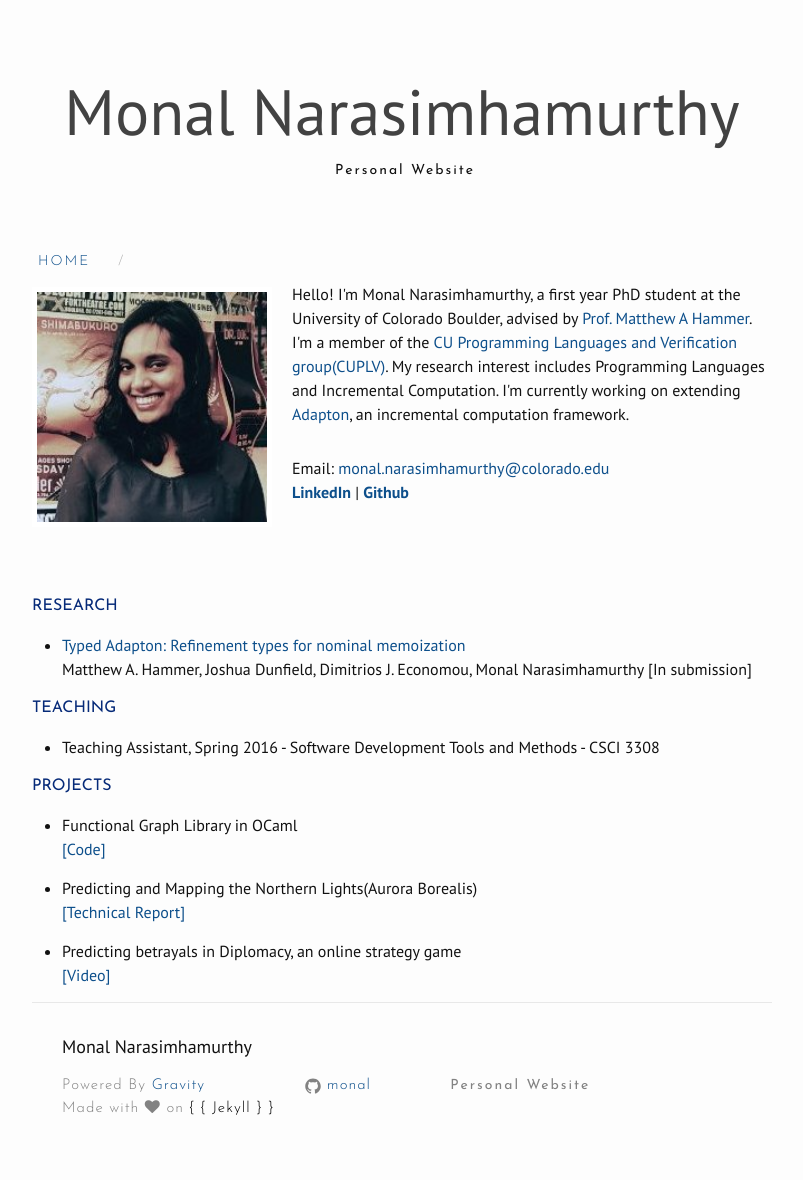
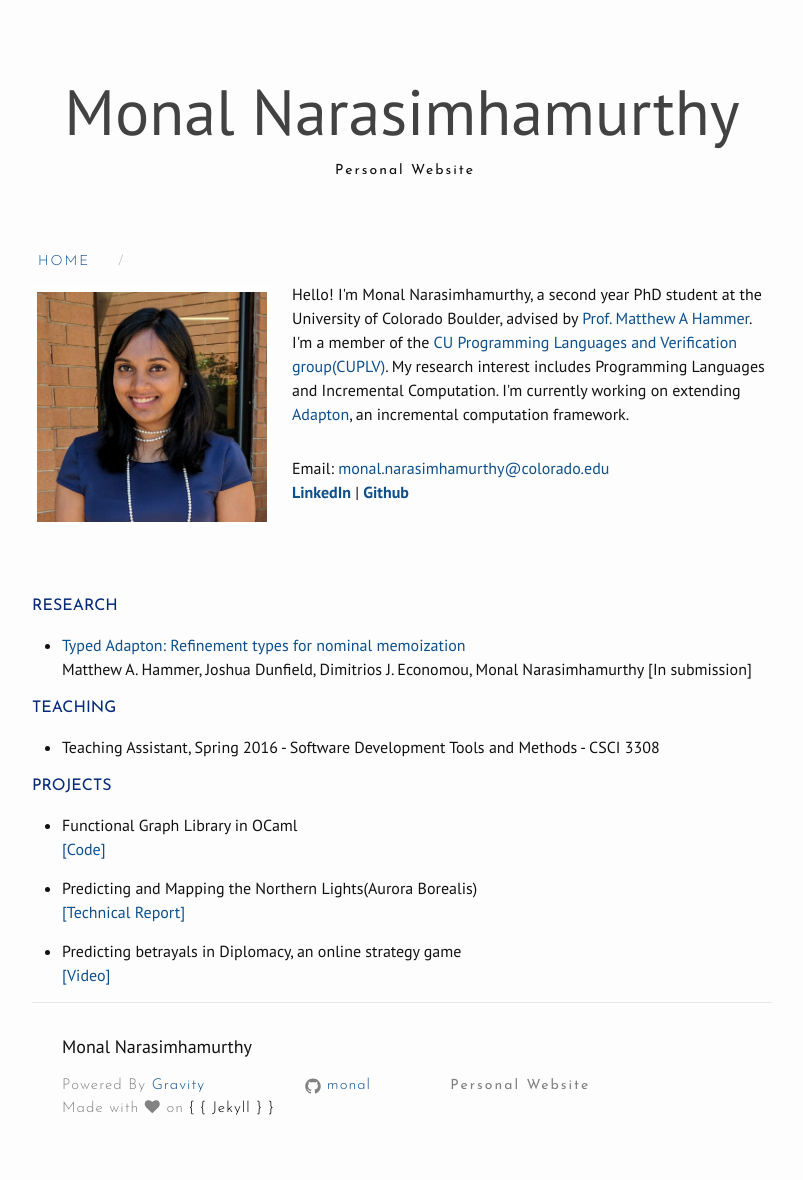
Before and after one commit to monal/monal.github.io, a Jekyll site: the page built from index.html, in a window 1280 px wide. Shown: the whole page, without its empty margins (238-1041 px from the left). Built offline with Jekyll 4.4.1, drawn with Linux system fonts in a browser that asks for light colours; nearby versions of some CDN libraries.

Commit message:
Update pic

```diff
--- a/index.html
+++ b/index.html
@@ -4,9 +4,9 @@ layout: default
 
 <div class="home">
 <p style="float: left; margin-top: 5px; margin-right: 20px;">
-  <img src="monal.jpg" alt="" height="230" width="230" style='border:5px solid #FFF'>
+  <img src="monal-1.jpg" alt="" height="230" width="230" style='border:5px solid #FFF'>
 </p>
-<p style="margin-top: 10px; margin-left: 30px">Hello! I'm Monal Narasimhamurthy, a first year PhD student at the University of Colorado Boulder, advised by <a href="http://www.matthewhammer.org">Prof. Matthew A Hammer</a>. I'm a member of the <a href="http://plv.colorado.edu">CU Programming Languages and Verification group(CUPLV)</a>. My research interest includes Programming Languages and Incremental Computation. I'm currently working on extending <a href="http://plv.colorado.edu/adapton/">Adapton</a>, an incremental computation framework.
+<p style="margin-top: 10px; margin-left: 30px">Hello! I'm Monal Narasimhamurthy, a second year PhD student at the University of Colorado Boulder, advised by <a href="http://www.matthewhammer.org">Prof. Matthew A Hammer</a>. I'm a member of the <a href="http://plv.colorado.edu">CU Programming Languages and Verification group(CUPLV)</a>. My research interest includes Programming Languages and Incremental Computation. I'm currently working on extending <a href="http://plv.colorado.edu/adapton/">Adapton</a>, an incremental computation framework.
 
 </p>
 <p style="margin-top: 30px;">Email: <a href="mailto:monal.narasimhamurthy@colorado.edu">monal.narasimhamurthy@colorado.edu</a><br>
```
